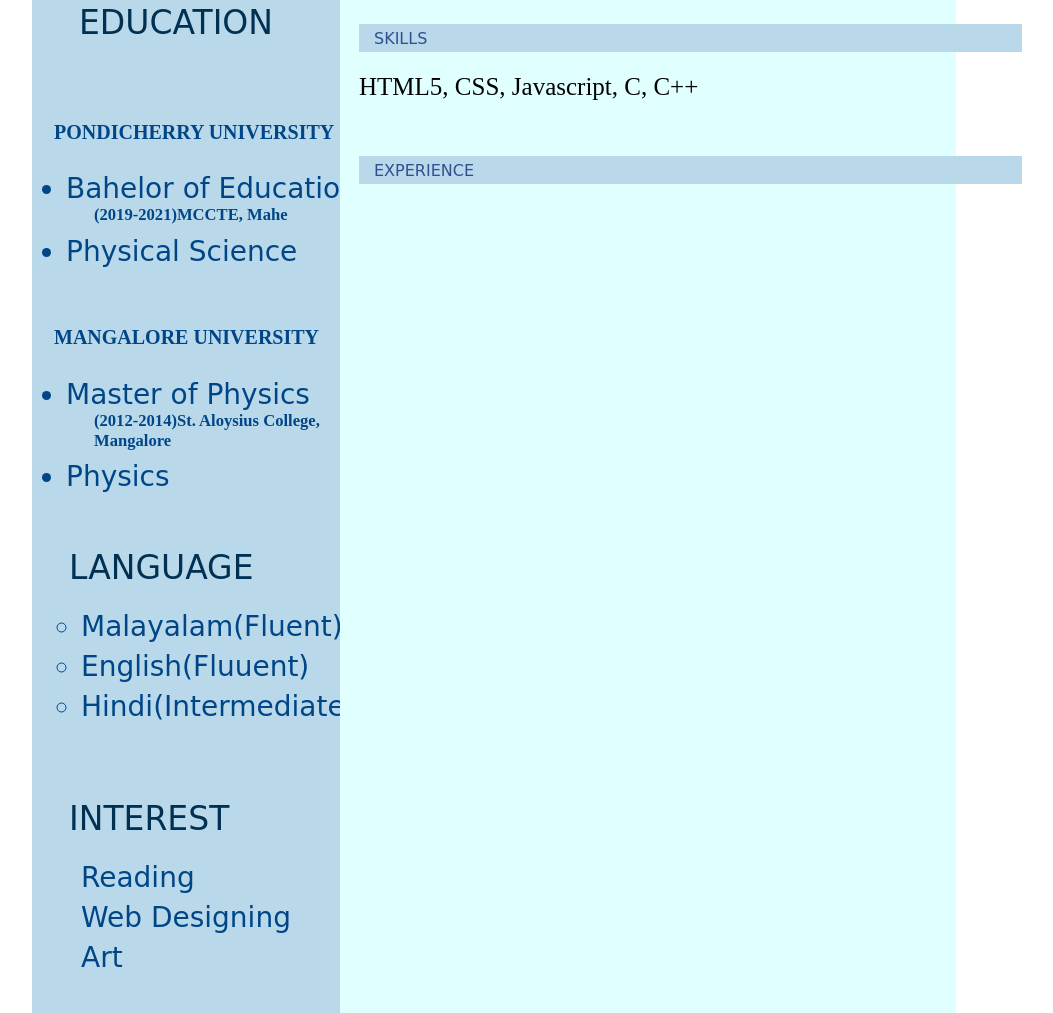
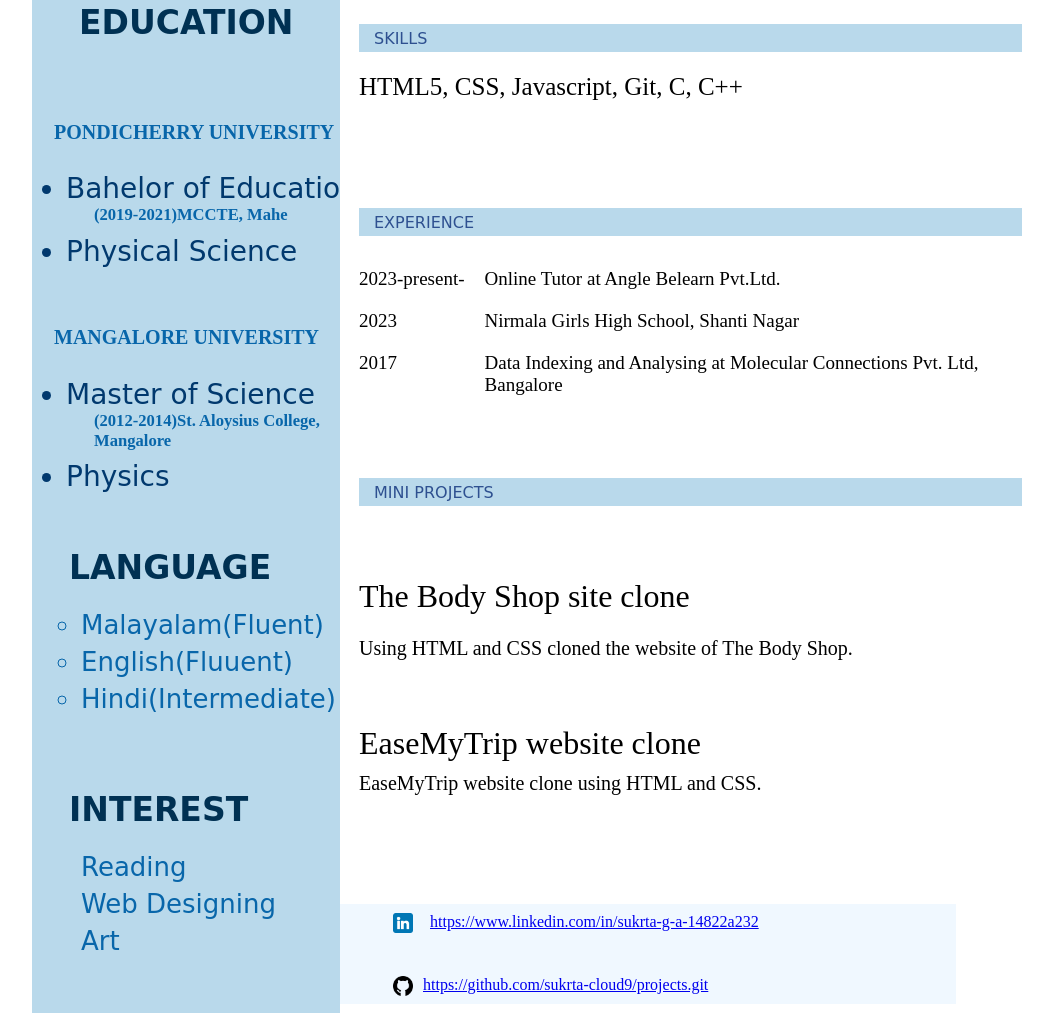
Before and after one commit to sukrta-cloud9/resume, a plain HTML site: page index.html in a window 1280 px wide. Shown: the part 507-1520 px from the top of the page, without its empty margins (168-1221 px from the left). Drawn offline with Linux system fonts and the light colour scheme; a web font is replaced by a local one.

Commit message:
responsive remaining

```diff
--- a/index.html
+++ b/index.html
@@ -53,7 +53,7 @@
                                 <span><h4>MANGALORE UNIVERSITY</h4></span>
                                 <span>
                                     <ul>
-                                        <li>Master of Physics</li>
+                                        <li>Master of Science</li>
                                         <span><h5>(2012-2014)St. Aloysius College, Mangalore</h5></span>
                                         <li>Physics</li>
                                     </ul>
@@ -110,7 +110,7 @@
                             <p class="right-title2">SKILLS</p>
                         </span>
                     </span>
-                    <span class="right-content"><P>HTML5, CSS,  Javascript,  C,  C++</P></span>
+                    <span class="right-content"><P>HTML5, CSS,  Javascript, Git,   C,  C++</P></span>
                 </div>
 
                 <div class="right3">
@@ -118,10 +118,51 @@
                         <span class="right-content1">
                             <p class="right-title3">EXPERIENCE</p>
                         </span>
+                        <div class="right-content2">
+                            <span>2023-present-</span>
+                            <span>Online Tutor at Angle Belearn Pvt.Ltd.</span>
+                            <span>2023</span>
+                            <span>Nirmala Girls High School, Shanti Nagar</span>
+                            <span>2017</span>
+                            <span>Data Indexing and Analysing at Molecular Connections Pvt. Ltd, Bangalore</span>
+                        </div>
                     </span>
                 </div>
 
+                <div class="right4">
+                    <span class="right-project">
+                        <span class="right-content3">
+                            <p class="right-title3">MINI PROJECTS</p>
+                        </span>
+                    </span>
+                    <div class="right-project1">
+                        <div class="right-body">
+                            <span class="right-body1">The Body Shop site clone</span>
+                            <span class="right-body2">Using HTML and CSS cloned the website of The Body Shop.</span>
+                        </div>
+                        <div class="right-ease">
+                            <span class="right-ease1">EaseMyTrip website clone</span>
+                            <span class="right-ease2">EaseMyTrip website clone using HTML and CSS.</span>
+                        </div>
+
+                    </div>
+                </div>
+
+                <div class="c">
+                    <footer class="c-heading">
+                        <span class="c-heading1">
+                            <span><img src="resume-img/linkedin.png" width="20px" height="20px"></span>
+                            <span><a href="https://www.linkedin.com/in/sukrta-g-a-14822a232">https://www.linkedin.com/in/sukrta-g-a-14822a232</a></span>
+                        </span>
+                        <span class="c-heading2">
+                            <span><img src="resume-img/github.png" width="20px" height="20px"></span>
+                            <span><a href="https://github.com/sukrta-cloud9/projects.git">https://github.com/sukrta-cloud9/projects.git</a></span>
+                        </span>
+                    </footer>
+                </div>
             </main>
+
+
         </div>
 
     </div>
--- a/style.css
+++ b/style.css
@@ -70,7 +70,7 @@ hr
 aside
 {
     width:35%;
-    height:1484px;
+    height:1377px;
     background-color: #B9D9EB;
     display:flex;
     flex-direction: column;
@@ -91,13 +91,14 @@ aside
     flex-direction: column;
     gap:20px;
     font-family:"Delius Swash Caps", cursive;
-    color:#003153;
+    color:#0866aa;
 }
 .b1-contact
 {
     color:#003153;
     font-family:"Yellowtail", cursive;
     font-size: 33px;
+    font-weight: bolder;
 }
 .b1-mail
 {
@@ -121,6 +122,7 @@ aside
     font-family:"Yellowtail", cursive;
     font-size: 33px;
     padding-left: 35px;
+    font-weight: bolder;
 }
 .b2-data
 {
@@ -138,7 +140,7 @@ aside
     flex-direction: column;
     gap:0px;
     padding-top: 20px;
-    color:#004687;
+    color:#0866aa;
 
 }
 
@@ -151,7 +153,7 @@ li
     font-size: 28px;
     margin: -28px;
 
-    color: #004687;
+    color: #01396e;
     font-family: "Delius Swash Caps", cursive;
 }
 .b3
@@ -165,12 +167,15 @@ li
     font-family:"Yellowtail", cursive;
     font-size: 33px;
     padding-left:25px;
+    font-weight: bolder;
 }
 .b3-list li
 {
     list-style:circle;
     margin:-3px;
     font-family: "Delius Swash Caps", cursive;
+    color:#0866aa;
+    font-size: 26px;
 
 }
 .b4
@@ -184,20 +189,23 @@ li
     font-family:"Yellowtail", cursive;
     font-size: 33px;
     padding-left:25px;
+    font-weight: bolder;
 }
 .b4-list li
 {
     list-style:none;
     margin:-3px;
     font-family: "Delius Swash Caps", cursive;
+    color:#0866aa;
+    font-size: 26px;
 }
 
 
 main
 {
     width:70%;
-    height:1484px;
-    background-color:#E0FFFF;
+    height:1377px;
+    background-color:#fff;
 
 }
 .right1
@@ -250,7 +258,7 @@ main
     margin-left:20px;
     height:28px;
     margin-left:19px;
-    margin-top:104px;
+    margin-top:156px;
 }
 .right-title3
 {
@@ -260,3 +268,87 @@ main
     color:#2E5090;
     font:bold;
 }
+.right-content2
+{
+    display: grid;
+    grid-template-columns: auto auto;
+    gap:20px;
+    padding-top:20px;
+    font-size: 19px;
+
+    font-weight:500;
+}
+.right4
+{
+    background-color:#B9D9EB;
+    width:663px;
+    margin-left:20px;
+    height:28px;
+    margin-left:19px;
+    margin-top:242px;
+}
+.right-project1
+{
+    display: flex;
+    flex-direction: column;
+    gap:65px;
+    padding-top: 60px;
+}
+.right-body
+{
+    display: flex;
+    flex-direction: column;
+    gap:22px;
+}
+.right-body1
+{
+    font-family: 'Times New Roman', Times, serif;
+    font-size: 32px;
+}
+.right-body2
+{
+
+    font-size: 20px;
+}
+.right-ease
+{
+    display: flex;
+    flex-direction: column;
+    gap:10px;
+}
+.right-ease1
+{
+    font-family: 'Times New Roman', Times, serif;
+    font-size: 32px;
+}
+.right-ease2
+{
+
+    font-size: 20px;
+}
+.c
+{
+    padding-top:398px;
+}
+.c-heading
+{
+    display:flex;
+    flex-direction: column;
+    gap:10px;
+    height:100px;
+    background-color:#F0F8FF;
+}
+.c-heading1
+{
+    margin-top: 9px;
+    margin-left: 53px;
+    display:flex;
+    gap:17px;
+}
+.c-heading2
+{
+    margin-top: 29px;
+    margin-left: 53px;
+    display:flex;
+    gap:10px;
+}
```
